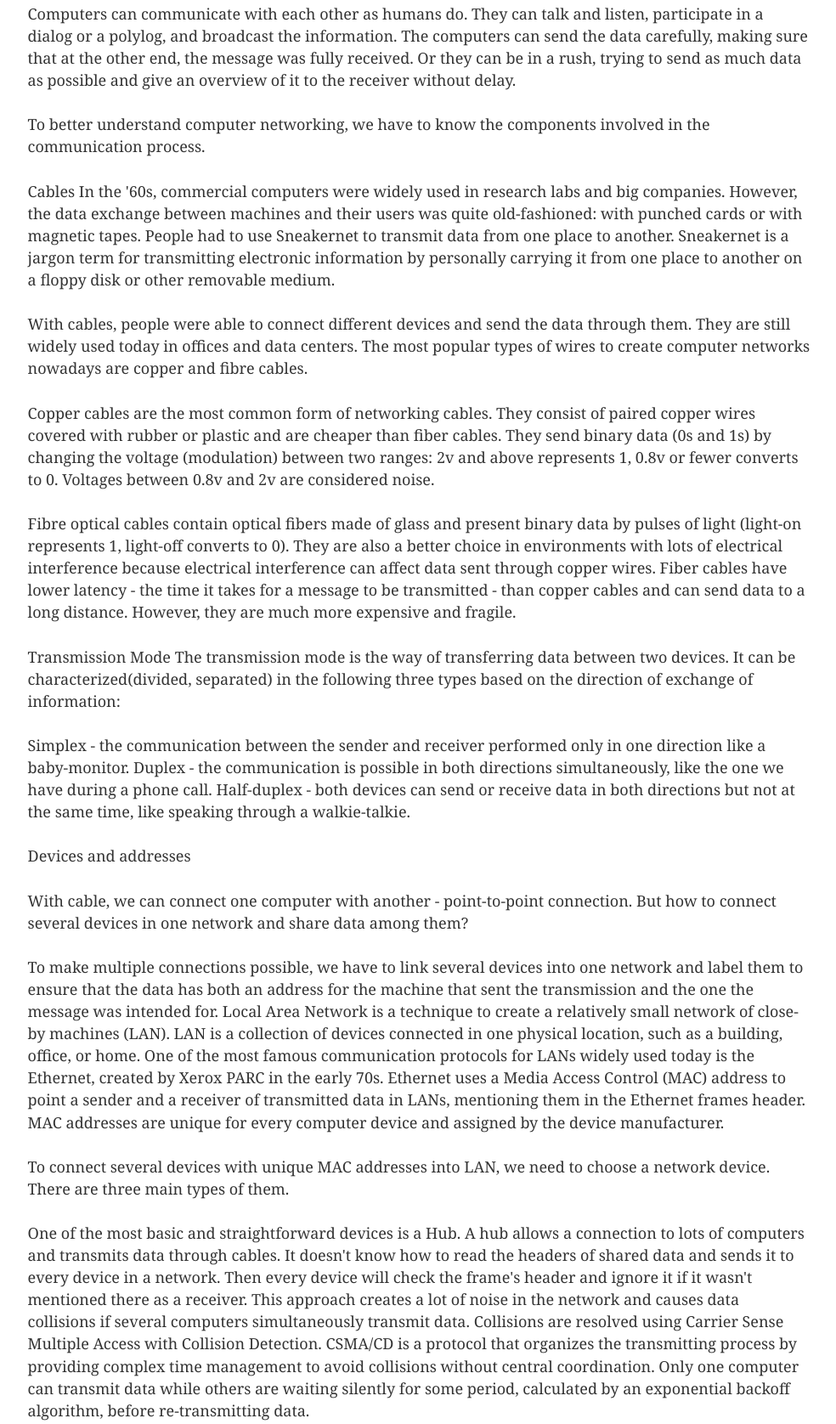
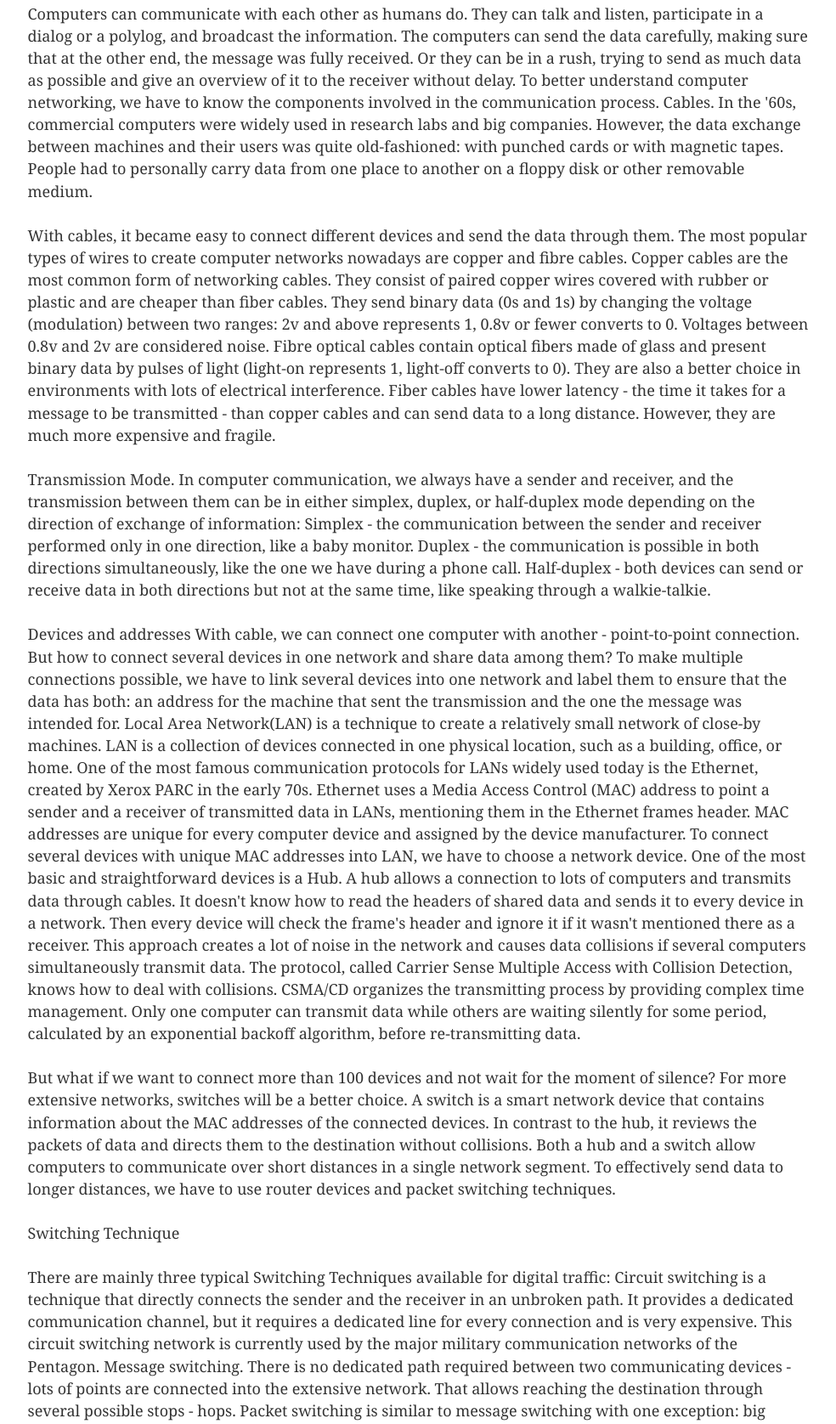
Before and after one commit to sne-syn/basic-blog, a Gatsby site: page /article/ in a window 1280 px wide. Shown: the part 120-1796 px from the top of the page at 85% size, without its empty margins (147-1131 px from the left). Built offline with nearby package versions, Linux system fonts and the light colour scheme; Gatsby itself is replaced by a stand-in of ours.

Commit message:
Update article.md

```diff
--- a/src/markdown-pages/article.md
+++ b/src/markdown-pages/article.md
@@ -1,50 +1,31 @@
 Computers can communicate with each other as humans do. They can talk and listen, participate in a dialog or a polylog, and broadcast the information. The computers can send the data carefully, making sure that at the other end, the message was fully received. Or they can be in a rush, trying to send as much data as possible and give an overview of it to the receiver without delay.
+To better understand computer networking, we have to know the components involved in the communication process.
+Cables. In the '60s, commercial computers were widely used in research labs and big companies. However, the data exchange between machines and their users was quite old-fashioned: with punched cards or with magnetic tapes. People had to personally carry data from one place to another on a floppy disk or other removable medium.
 
-To better understand computer networking, we have to know the components involved in the communication process.
+With cables, it became easy to connect different devices and send the data through them. The most popular types of wires to create computer networks nowadays are copper and fibre cables.
+Copper cables are the most common form of networking cables. They consist of paired copper wires covered with rubber or plastic and are cheaper than fiber cables. They send binary data (0s and 1s) by changing the voltage (modulation) between two ranges: 2v and above represents 1, 0.8v or fewer converts to 0. Voltages between 0.8v and 2v are considered noise.
+Fibre optical cables contain optical fibers made of glass and present binary data by pulses of light (light-on represents 1, light-off converts to 0). They are also a better choice in environments with lots of electrical interference. Fiber cables have lower latency - the time it takes for a message to be transmitted - than copper cables and can send data to a long distance. However, they are much more expensive and fragile.
 
-Cables
-In the '60s, commercial computers were widely used in research labs and big companies. However, the data exchange between machines and their users was quite old-fashioned: with punched cards or with magnetic tapes. People had to use Sneakernet to transmit data from one place to another. Sneakernet is a jargon term for transmitting electronic information by personally carrying it from one place to another on a floppy disk or other removable medium.
-
-With cables, people were able to connect different devices and send the data through them. They are still widely used today in offices and data centers. The most popular types of wires to create computer networks nowadays are copper and fibre cables.
-
-
-
-Copper cables are the most common form of networking cables. They consist of paired copper wires covered with rubber or plastic and are cheaper than fiber cables. They send binary data (0s and 1s) by changing the voltage (modulation) between two ranges: 2v and above represents 1, 0.8v or fewer converts to 0. Voltages between 0.8v and 2v are considered noise.
-
-Fibre optical cables contain optical fibers made of glass and present binary data by pulses of light (light-on represents 1, light-off converts to 0). They are also a better choice in environments with lots of electrical interference because electrical interference can affect data sent through copper wires. Fiber cables have lower latency - the time it takes for a message to be transmitted - than copper cables and can send data to a long distance. However, they are much more expensive and fragile.
-
-Transmission Mode
-The transmission mode is the way of transferring data between two devices. It can be characterized(divided, separated) in the following three types based on the direction of exchange of information:
-
-Simplex - the communication between the sender and receiver performed only in one direction like a baby-monitor.
+Transmission Mode.
+In computer communication, we always have a sender and receiver, and the transmission between them can be in either simplex, duplex, or half-duplex mode depending on the direction of exchange of information:
+Simplex - the communication between the sender and receiver performed only in one direction, like a baby monitor.
 Duplex - the communication is possible in both directions simultaneously, like the one we have during a phone call.
 Half-duplex - both devices can send or receive data in both directions but not at the same time, like speaking through a walkie-talkie.
 
+Devices and addresses
+With cable, we can connect one computer with another - point-to-point connection. But how to connect several devices in one network and share data among them?
+To make multiple connections possible, we have to link several devices into one network and label them to ensure that the data has both: an address for the machine that sent the transmission and the one the message was intended for. Local Area Network(LAN) is a technique to create a relatively small network of close-by machines. LAN is a collection of devices connected in one physical location, such as a building, office, or home. One of the most famous communication protocols for LANs widely used today is the Ethernet, created by Xerox PARC in the early 70s. Ethernet uses a Media Access Control (MAC) address to point a sender and a receiver of transmitted data in LANs, mentioning them in the Ethernet frames header. MAC addresses are unique for every computer device and assigned by the device manufacturer.
+To connect several devices with unique MAC addresses into LAN, we have to choose a network device.
+One of the most basic and straightforward devices is a Hub. A hub allows a connection to lots of computers and transmits data through cables. It doesn't know how to read the headers of shared data and sends it to every device in a network. Then every device will check the frame's header and ignore it if it wasn't mentioned there as a receiver. This approach creates a lot of noise in the network and causes data collisions if several computers simultaneously transmit data. The protocol, called Carrier Sense Multiple Access with Collision Detection, knows how to deal with collisions. CSMA/CD organizes the transmitting process by providing complex time management. Only one computer can transmit data while others are waiting silently for some period, calculated by an exponential backoff algorithm, before re-transmitting data.
 
+But what if we want to connect more than 100 devices and not wait for the moment of silence? For more extensive networks, switches will be a better choice.
+A switch is a smart network device that contains information about the MAC addresses of the connected devices. In contrast to the hub, it reviews the packets of data and directs them to the destination without collisions.
+Both a hub and a switch allow computers to communicate over short distances in a single network segment. To effectively send data to longer distances, we have to use router devices and packet switching techniques.
 
-Devices and addresses
-
-With cable, we can connect one computer with another - point-to-point connection. But how to connect several devices in one network and share data among them?
-
-To make multiple connections possible, we have to link several devices into one network and label them to ensure that the data has both an address for the machine that sent the transmission and the one the message was intended for. Local Area Network is a technique to create a relatively small network of close-by machines (LAN). LAN is a collection of devices connected in one physical location, such as a building, office, or home. One of the most famous communication protocols for LANs widely used today is the Ethernet, created by Xerox PARC in the early 70s. Ethernet uses a Media Access Control (MAC) address to point a sender and a receiver of transmitted data in LANs, mentioning them in the Ethernet frames header. MAC addresses are unique for every computer device and assigned by the device manufacturer.
-
-To connect several devices with unique MAC addresses into LAN, we need to choose a network device. There are three main types of them.
-
-One of the most basic and straightforward devices is a Hub. A hub allows a connection to lots of computers and transmits data through cables. It doesn't know how to read the headers of shared data and sends it to every device in a network. Then every device will check the frame's header and ignore it if it wasn't mentioned there as a receiver. This approach creates a lot of noise in the network and causes data collisions if several computers simultaneously transmit data. Collisions are resolved using Carrier Sense Multiple Access with Collision Detection. CSMA/CD is a protocol that organizes the transmitting process by providing complex time management to avoid collisions without central coordination. Only one computer can transmit data while others are waiting silently for some period, calculated by an exponential backoff algorithm, before re-transmitting data.
-
-But what if we want to connect 10, or a 100, or even more devices and not wait for the moment of silence, which can be a waste of precious time? For more extensive networks, switches will be a better choice.
-
-A switch is a smart network device that contains information about the MAC addresses of the connected devices. In contrast to the hub, it reviews the packets of data and directs them to the destination without collisions.
-
-Both a hub and a switch allow computers to communicate over short distances in a single network segment. To effectively send data to longer distances, we have to use router devices and packet switching techniques.
- Switching Technique
+Switching Technique
 
 There are mainly three typical Switching Techniques available for digital traffic:
-
 Circuit switching is a technique that directly connects the sender and the receiver in an unbroken path. It provides a dedicated communication channel, but it requires a dedicated line for every connection and is very expensive. This circuit switching network is currently used by the major military communication networks of the Pentagon.
-
 Message switching. There is no dedicated path required between two communicating devices - lots of points are connected into the extensive network. That allows reaching the destination through several possible stops - hops.
-
 Packet switching is similar to message switching with one exception: big messages are chopped up into small pieces - packets - to prevent the network from clogging up with a big data pack. Every packet contains all the information about its content, receiver, and sender. It can be routed the most effective way by a router device, where each packet is treated as a separate entity - datagram. When received, packets are reassembled in the proper sequence to make up the message.
-
 A router is network hardware that supports communication between LAN and the Internet or LAN and WAN (Wide Area Network). Routers are generally located at gateways that join two networks so the devices on one network can communicate with the devices on another. A router can determine the best path to forward the packets. They may travel independently to their destination using different hop stops and routes. Network routers aim to balance the load across every path they care about to ensure delivery.
```
